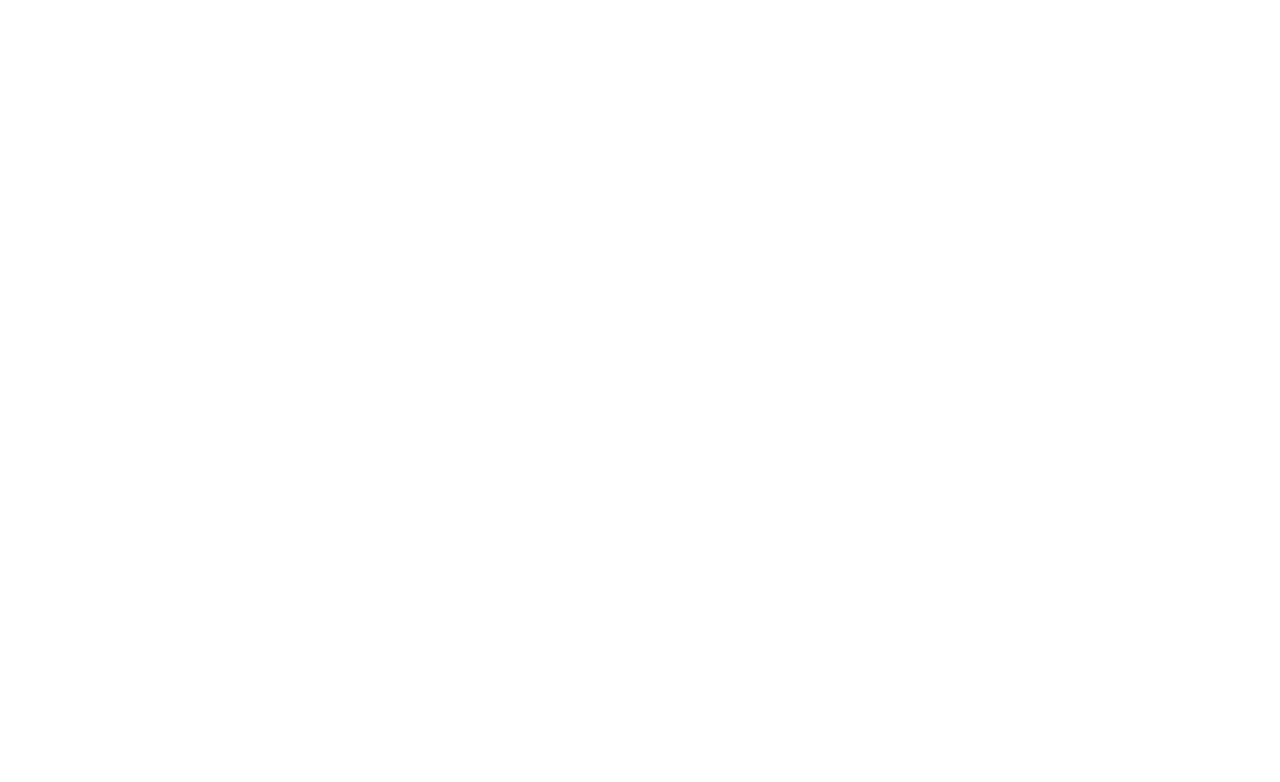
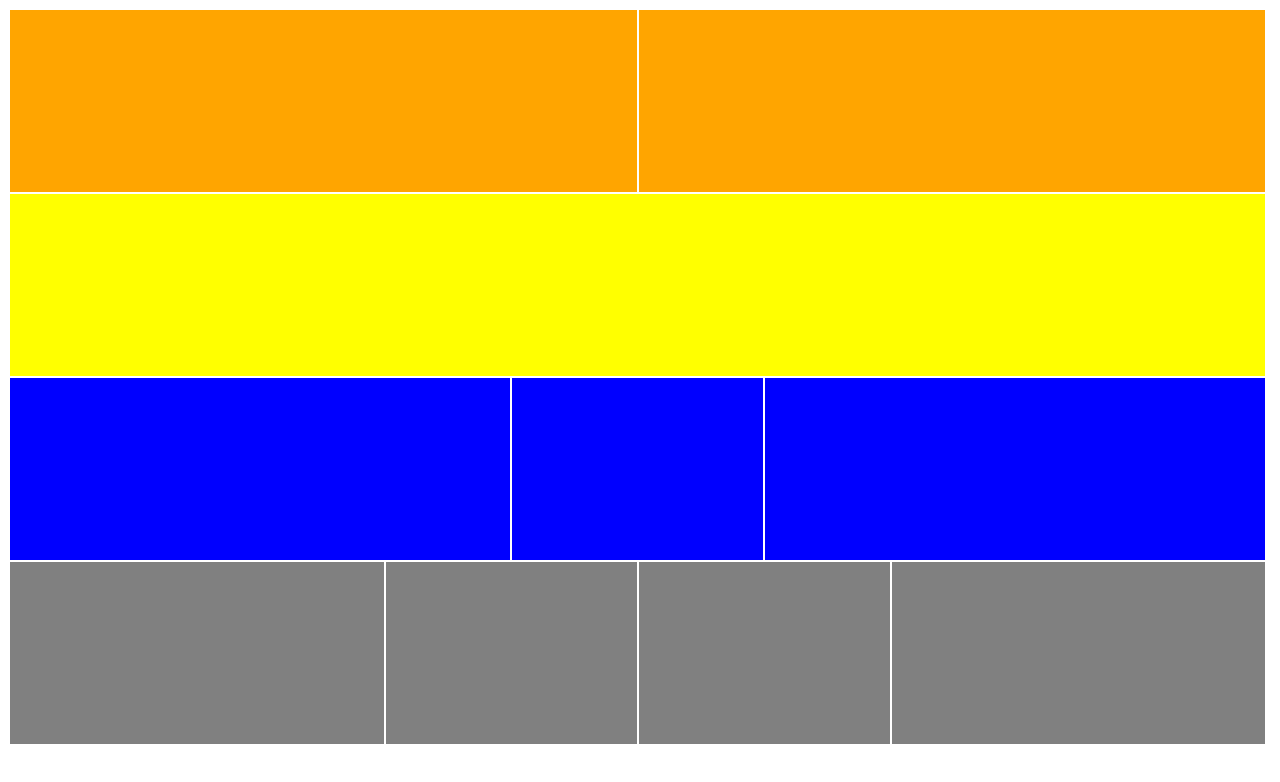
Before and after one commit to tritonJS826/HTML-CSS-JS-firstModule-, a plain HTML site: page homework2(Введение в CSS)/site1(table).html in a window 1280 px wide. Drawn offline with Linux system fonts and the light colour scheme.

Commit message:
2homework4of4-complete

```diff
--- a/homework2(Введение в CSS)/site1(blocks).css
+++ b/homework2(Введение в CSS)/site1(blocks).css
@@ -1,14 +1,16 @@
 .flex-container{
+  width:100%;
+  display: flex;
   flex-direction : row;
+  align-items:center;
+  justify-content: space-between;
+  margin-top: 0.5%;
 }
 .orange{
   background-color : orange;
   display : inline-block;
   position: static;
-  margin-left : 0px;
-  margin-top : 0px;
-  border-color: black;
-  width : 49.8%;
+  width : 49.1%;
   height: 10vh;
 }
 
@@ -16,8 +18,6 @@
   background-color : yellow;
   display : inline-block;
   position: static;
-  margin-left : 0%;
-  margin-top : 1vh;
   width : 100%;
   height: 19vh;
 
@@ -26,19 +26,13 @@
   background-color : blue;
   display : inline-block;
   position: static;
-  margin-left : 0%;
-  margin-top : 1vh;
-  width : 32.6%;
-  border: solid white;
+  width : 32%;
   height: 29vh;
 }
 .grey{
   background-color : grey;
   display : inline-block;
   position: static;
-  margin-left : 0%;
-  margin-top : 1vh;
-  width : 24.2%;
-  border: solid white;
-  height: 32vh;
+  width : 24%;
+  height: 34vh;
 }
--- a/homework2(Введение в CSS)/site1(table).css
+++ b/homework2(Введение в CSS)/site1(table).css
@@ -0,0 +1,24 @@
+table {
+  width: 99%;
+  position:fixed;
+  border-right: 1vh solid white;
+}
+
+td {
+  height: 22vh;
+
+
+}
+
+.orange {
+  background-color: orange;
+}
+.yellow {
+  background-color: yellow;
+}
+.blue {
+  background-color: blue;
+}
+.grey {
+  background-color: grey;
+}
--- a/homework2(Введение в CSS)/site1(table).html
+++ b/homework2(Введение в CSS)/site1(table).html
@@ -5,6 +5,26 @@
 <link href="site1(table).css" rel="stylesheet" type="text/css" media="all">
 </HEAD>
 <BODY>
+  <table cellpadding="3" >
+    <tr>
+      <td colspan="6" class="orange"></td>
+      <td colspan="6" class="orange"></td>
+    </tr>
+    <tr>
+      <td colspan="12" class="yellow"></td>
+    </tr>
+    <tr>
+      <td colspan="4" class="blue"></td>
+      <td colspan="4" class="blue"></td>
+      <td colspan="4" class="blue"></td>
+    </tr>
+    <tr>
+      <td colspan="3" class="grey"></td>
+      <td colspan="3" class="grey"></td>
+      <td colspan="3" class="grey"></td>
+      <td colspan="3" class="grey"></td>
+    </tr>
+  </table>
 
 </BODY>
 </HTML>
```
Also changed, not shown: homework2(Введение в CSS)/site3.css (+6 -3 lines), homework2(Введение в CSS)/site3.html (+7 -3 lines), 1 other file.
